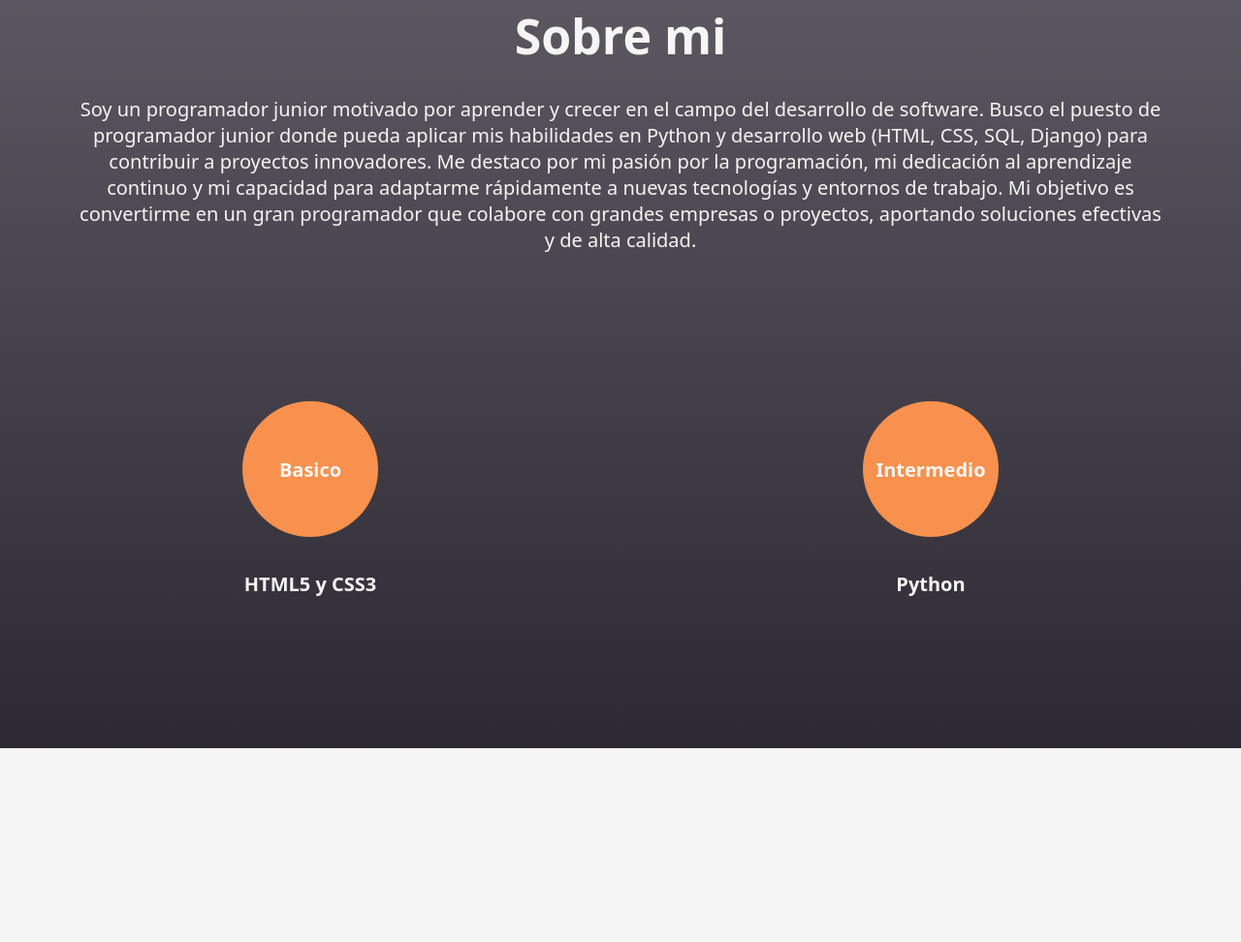
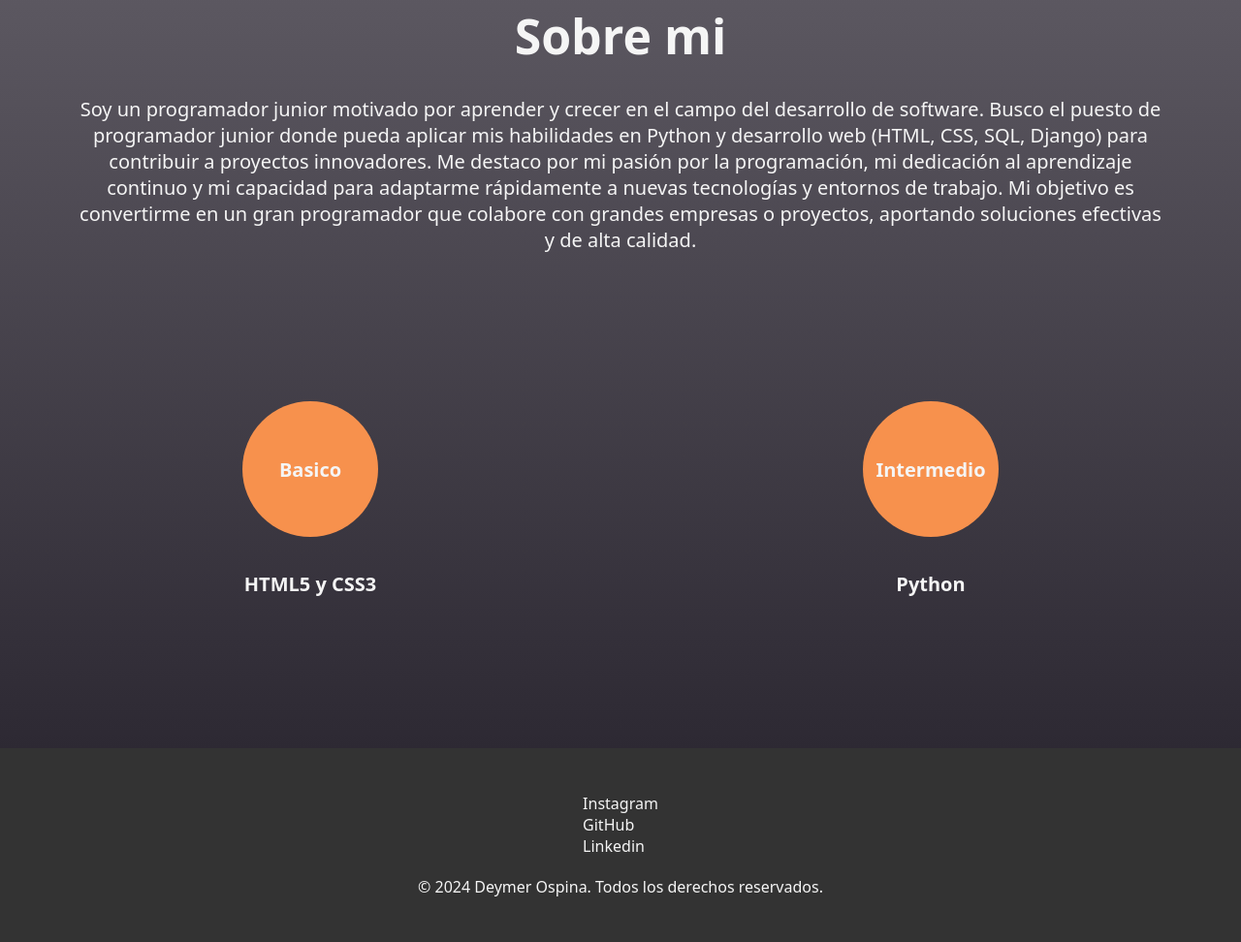
Before and after one commit to DeyOsp/Portafolio, a plain HTML site: page index.html in a window 1280 px wide. Shown: the part 3088-4060 px from the top of the page at 97% size. Before the commit the page ends 3860 px from the top, so only its background shows below. Drawn offline with Linux system fonts and the light colour scheme.

Commit message:
Se creo el CSS 'footer' para el diseño del footer del HTML, ademas de esto claro que se creo la etiqueta de footer con su div, con el apartado del 'copy' y el apartado de las redes sociales.

```diff
--- /dev/null
+++ b/css/footer.css
@@ -0,0 +1,27 @@
+footer {
+  display: flex;
+  background-color: #333333;
+  width: 100%;
+  height: 200px;
+  justify-content: center;
+  align-items: center;
+  color: whitesmoke;
+  flex-direction: column;
+}
+
+footer #social a {
+  list-style: none;
+  text-decoration: none;
+  color: whitesmoke;
+  padding-bottom: 20px;
+  width: 100%;
+  height: 50%;
+}
+
+footer #social a:hover {
+  color: rgb(192, 192, 192);
+}
+
+footer p {
+  padding-top: 20px;
+}
--- a/index.html
+++ b/index.html
@@ -5,6 +5,7 @@
     <meta name="viewport" content="width=device-width, initial-scale=1.0" />
     <link rel="stylesheet" href="css/normalize.css" />
     <link rel="stylesheet" href="css/styles.css" />
+    <link rel="stylesheet" href="css/footer.css">
     <title>Portafolio</title>
   </head>
   <body>
@@ -127,5 +128,13 @@
         </div>
       </div>
     </div>
+    <footer>
+      <div id="social">
+        <a href="#">Instagram</a><br />
+        <a href="#">GitHub</a><br />
+        <a href="#">Linkedin</a>
+      </div>
+      <p>&copy; 2024 Deymer Ospina. Todos los derechos reservados.</p>
+    </footer>
   </body>
 </html>
```
